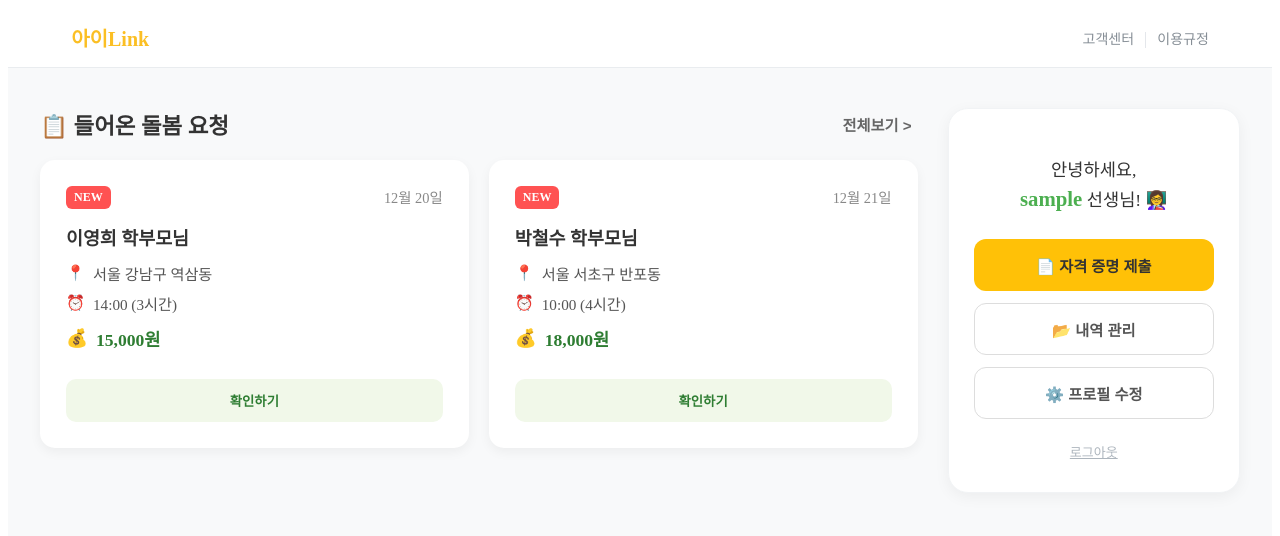
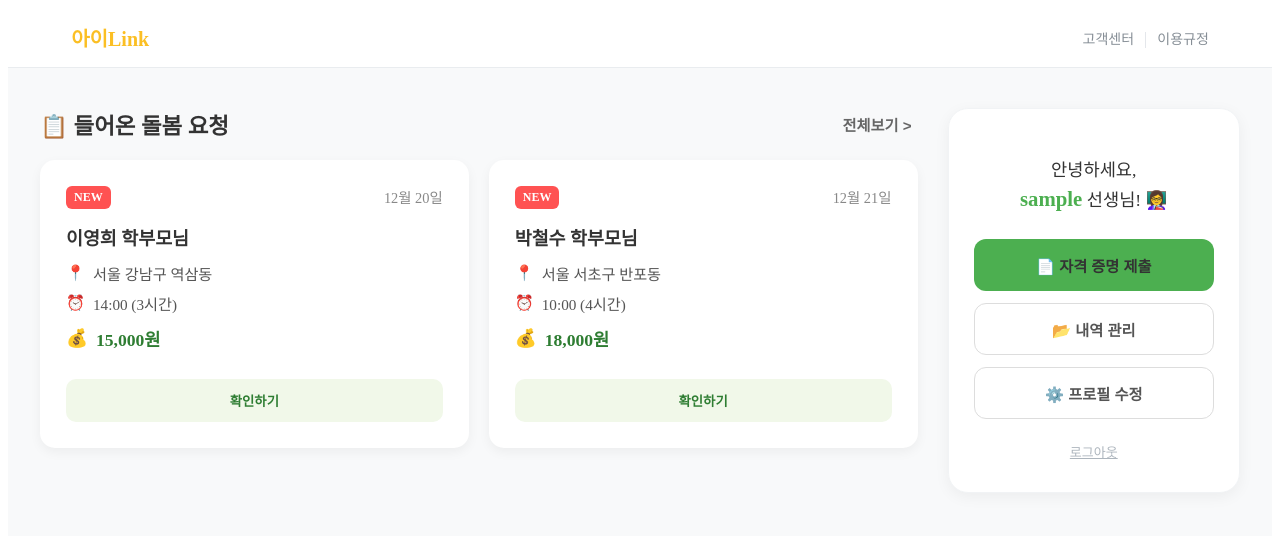
Before and after one commit to uu2m6/i-link-web, a Vue app: page /teacher-home in a window 1280 px wide. Shown: the top 536 px of the page. Built offline with nearby package versions, Linux system fonts and the light colour scheme; no server answers; sample sign-in values are in the browser's storage.

Commit message:
Add files via upload

```diff
--- a/src/views/TeacherHomeView.vue
+++ b/src/views/TeacherHomeView.vue
@@ -246,8 +246,8 @@ export default {
   padding: 14px; border-radius: 12px; font-weight: bold; cursor: pointer;
   font-size: 0.95rem; transition: all 0.2s; border: 1px solid transparent;
 }
-.action-btn.primary { background-color: #FFC107; color: #333; }
-.action-btn.pending { background-color: #FFECB3; color: #FF6F00; cursor: default; }
+.action-btn.primary { background-color: #4CAF50; color: #333; }
+.action-btn.pending { background-color: #E8F5E9; color: #2E7D32; cursor: default; }
 .action-btn.verified { background-color: #E8F5E9; color: #2E7D32; cursor: default; border: 1px solid #C8E6C9; }
 .action-btn.outline { background-color: white; border-color: #ddd; color: #555; }
 .action-btn.outline:hover { border-color: #4CAF50; color: #4CAF50; background-color: #f1f8e9; }
```
